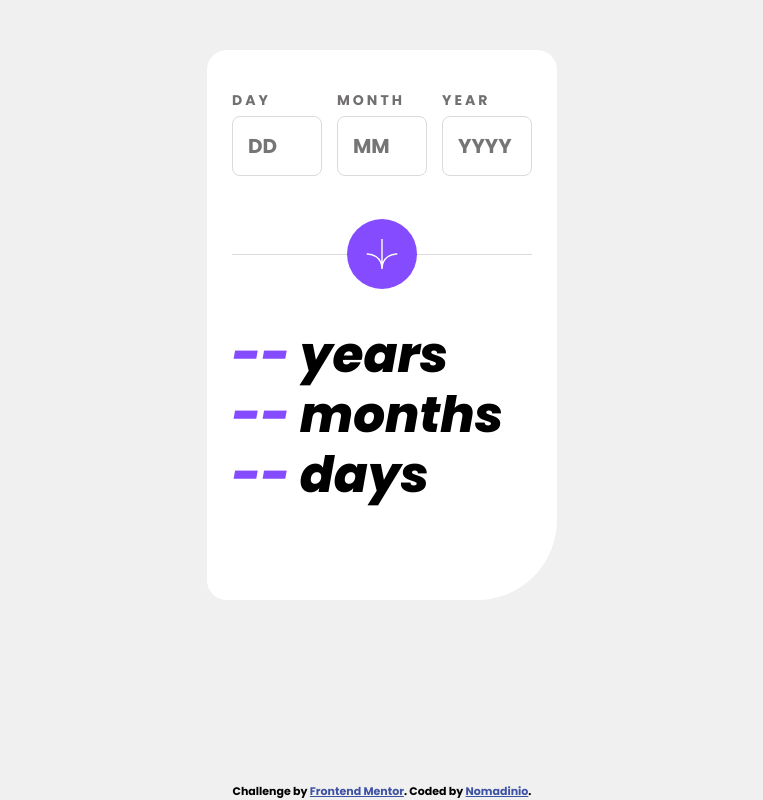
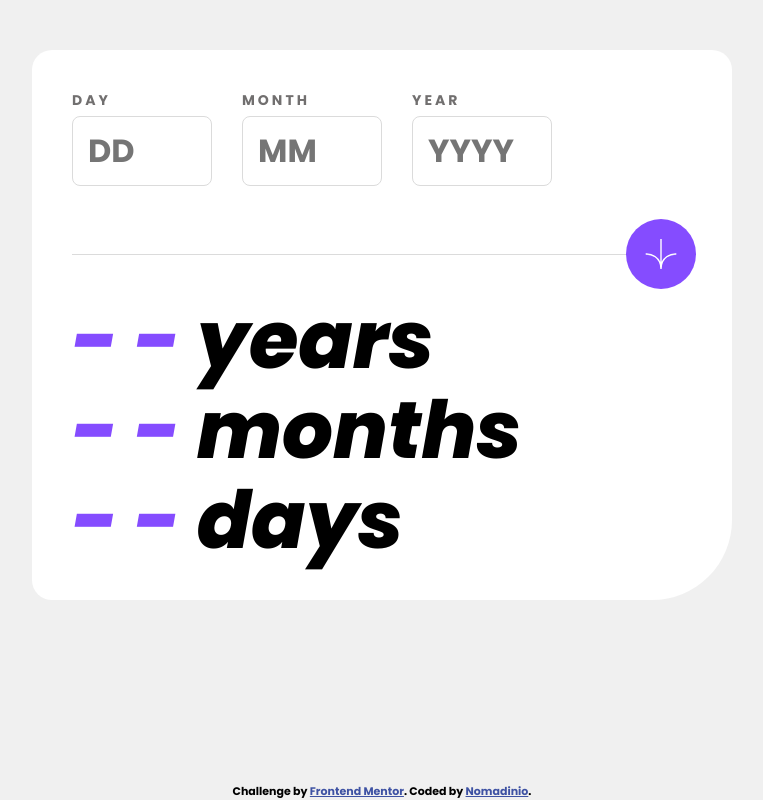
Before and after one commit to Nomadinio0/age-calculator-app-main, a plain HTML site: page index.html in a window 1280 px wide. Shown: the whole page, without its empty margins (258-1021 px from the left). Drawn offline with Linux system fonts and the light colour scheme.

Commit message:
media queries

```diff
--- a/scss/style.scss
+++ b/scss/style.scss
@@ -102,3 +102,39 @@ body {
 		}
 	}
 }
+
+@media (min-width: 800px) {
+	body {
+		.container {
+			padding: 40px 40px;
+			width: 700px;
+
+			.input {
+				justify-content: left;
+				gap: 30px;
+
+				.box {
+					input {
+						width: 140px;
+						height: 70px;
+						font-size: 32px;
+					}
+				}
+
+				.icon {
+					left: 95%;
+				}
+			}
+
+			.output {
+				padding: 40px 0;
+				.score {
+					p {
+						font-size: 80px;
+						line-height: 90px;
+					}
+				}
+			}
+		}
+	}
+}
```
Also changed, not shown: index.html (+3 -3 lines), css/style.css, 1 other file.
